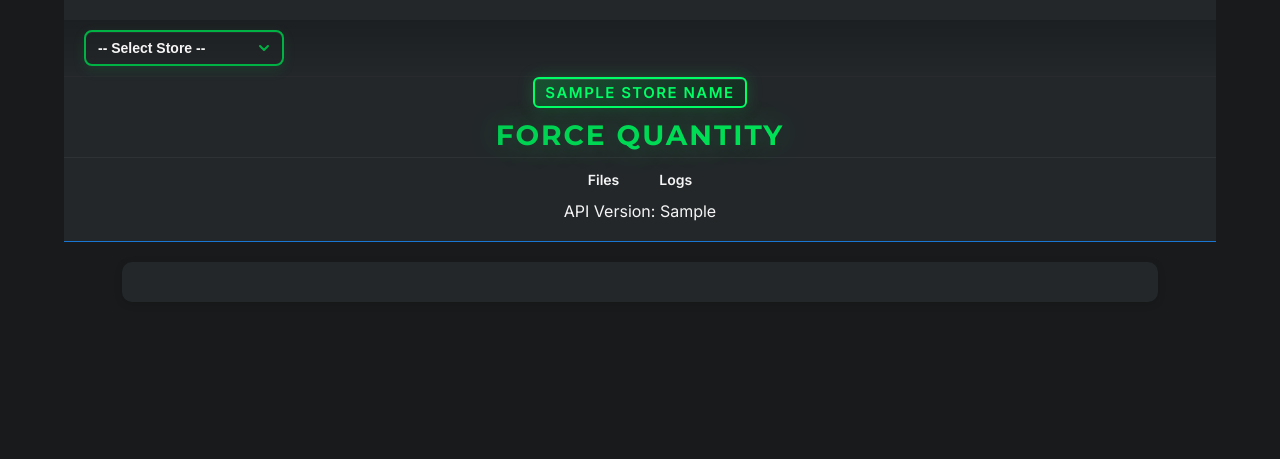
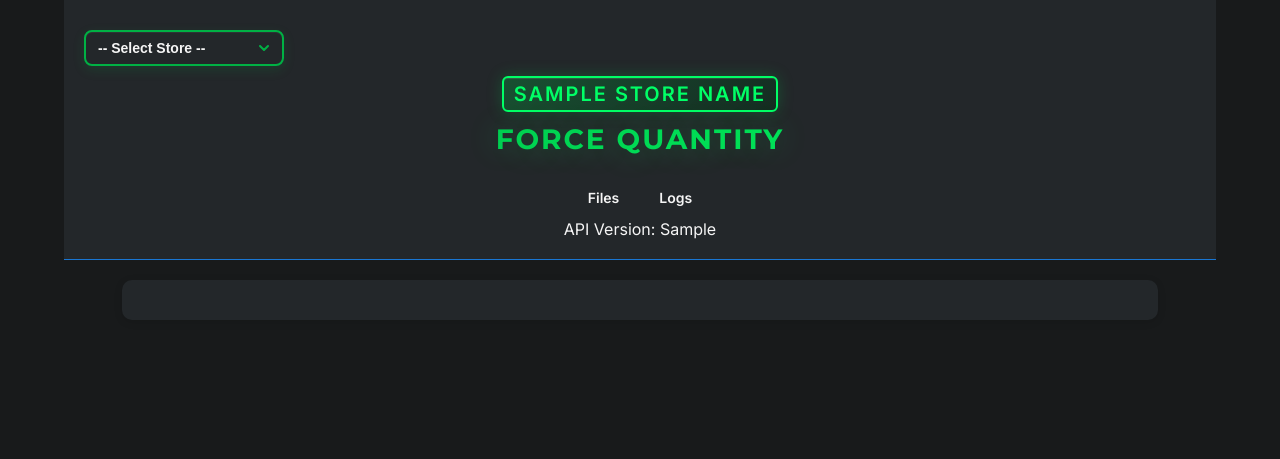
Before and after one commit to Andyrei/shopify-force-quantity-to-variants-from-file, a FastAPI app: template app/views/templates/logs.html in a window 1280 px wide. Shown: the top 459 px of the page. Run offline with FastAPI, Linux system fonts and the light colour scheme; the template is opened without the code that fills it: most values are stand-ins (such as "Sample title", 1, 10 or a date in 2020); parts of the project's set-up code (start-up, migrations or seed data) failed here and were passed over.

Commit message:
ADD: normalize column names to remove accents and update store badge display in templates

```diff
--- a/app/views/static/style.css
+++ b/app/views/static/style.css
@@ -98,7 +98,7 @@ header h1 {
 
 .store-badge {
     display: inline-block;
-    font-size: 1.5rem;
+    font-size: 2rem;
     margin-bottom: 1rem;
     font-weight: 700;
     padding: 0.4rem 1rem;
@@ -120,8 +120,6 @@ header h1 {
     max-width: var(--page-max-width);
     margin: 0 auto;
     padding: 1rem 2rem;
-    background: linear-gradient(180deg, rgba(0,0,0,0.2) 0%, transparent 100%);
-    border-bottom: 1px solid rgba(255,255,255,0.05);
 }
 
 .current-store-display {
@@ -198,8 +196,7 @@ nav {
     display: flex;
     justify-content: center;
     padding: 1.2rem 2rem;
-    margin-top: 0.5rem;
-    border-top: 1px solid rgba(255,255,255,0.05);
+    margin-top: 2rem;
 }
 
 nav ul {
--- a/app/views/templates/base.html
+++ b/app/views/templates/base.html
@@ -58,10 +58,10 @@
             </script>
             {% endblock %}
         </div>
+        {% if store_name %}
+            <div class="store-badge">{{ store_name }}</div>
+        {% endif %}
         <div class="header-middle">
-            {% if store_name %}
-            <span class="store-badge">{{ store_name }}</span>
-            {% endif %}
             <h1>FORCE QUANTITY</h1>
             <nav>
                 <ul>
```
Also changed, not shown: app/routes/api/v1/main.py (+15 -4 lines).
